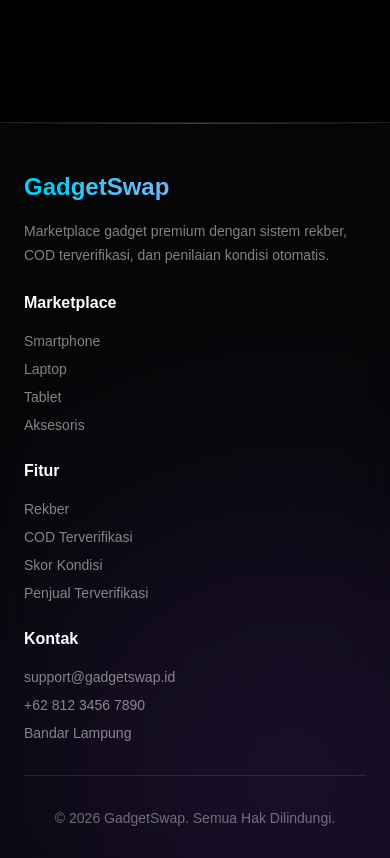
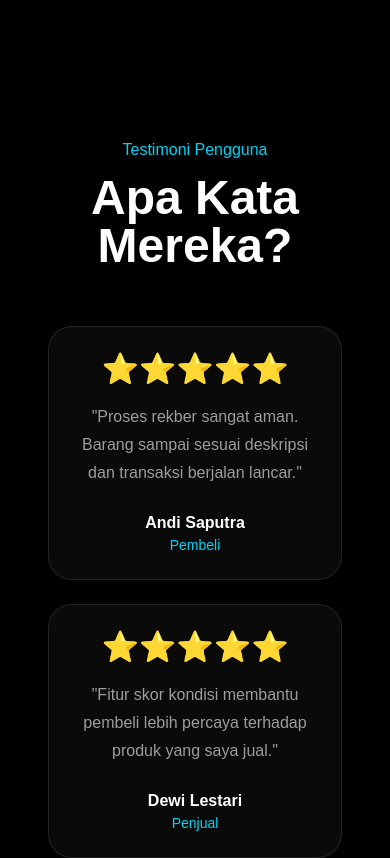
Before and after one commit to Rexlicky/gadgetswap, a Next.js app: page / in a window 390 px wide. Shown: the part 9000-9858 px from the top of the page. Built offline with nearby package versions, Linux system fonts and the light colour scheme.

Commit message:
feat: add testimonials section

```diff
--- a/src/app/page.js
+++ b/src/app/page.js
@@ -9,6 +9,7 @@ import CodPlanner from "@/components/CodPlanner";
 import ConditionScore from "@/components/ConditionScore";
 import Footer from "@/components/Footer";
 import FAQ from "@/components/FAQ";
+import Testimonials from "@/components/Testimonials";
 
 export default function Home() {
   return (
@@ -64,6 +65,8 @@ export default function Home() {
           <ConditionScore />
 
           <FAQ />
+
+          <Testimonials />
         </div>
       </section>
       <Footer />
--- /dev/null
+++ b/src/components/Testimonials.jsx
@@ -0,0 +1,50 @@
+export default function Testimonials() {
+  const testimonials = [
+    {
+      name: "Andi Saputra",
+      role: "Pembeli",
+      text: "Proses rekber sangat aman. Barang sampai sesuai deskripsi dan transaksi berjalan lancar.",
+    },
+    {
+      name: "Dewi Lestari",
+      role: "Penjual",
+      text: "Fitur skor kondisi membantu pembeli lebih percaya terhadap produk yang saya jual.",
+    },
+    {
+      name: "Raka Pratama",
+      role: "Pembeli",
+      text: "UI website modern dan mudah digunakan. Pengalaman jual beli jadi lebih nyaman.",
+    },
+  ];
+
+  return (
+    <section className="relative z-10 py-28">
+      <div className="mx-auto max-w-7xl px-6">
+        <p className="text-center text-cyan-400">Testimoni Pengguna</p>
+
+        <h2 className="mt-3 text-center text-5xl font-bold">
+          Apa Kata Mereka?
+        </h2>
+
+        <div className="mt-14 grid gap-6 md:grid-cols-3">
+          {testimonials.map((item) => (
+            <div
+              key={item.name}
+              className="card-hover rounded-3xl border border-white/10 bg-white/[0.04] p-6 backdrop-blur-xl"
+            >
+              <div className="mb-4 text-3xl">⭐⭐⭐⭐⭐</div>
+
+              <p className="leading-7 text-white/60">&quot;{item.text}&quot;</p>
+
+              <div className="mt-6">
+                <h3 className="font-semibold">{item.name}</h3>
+
+                <p className="text-sm text-cyan-400">{item.role}</p>
+              </div>
+            </div>
+          ))}
+        </div>
+      </div>
+    </section>
+  );
+}
```
